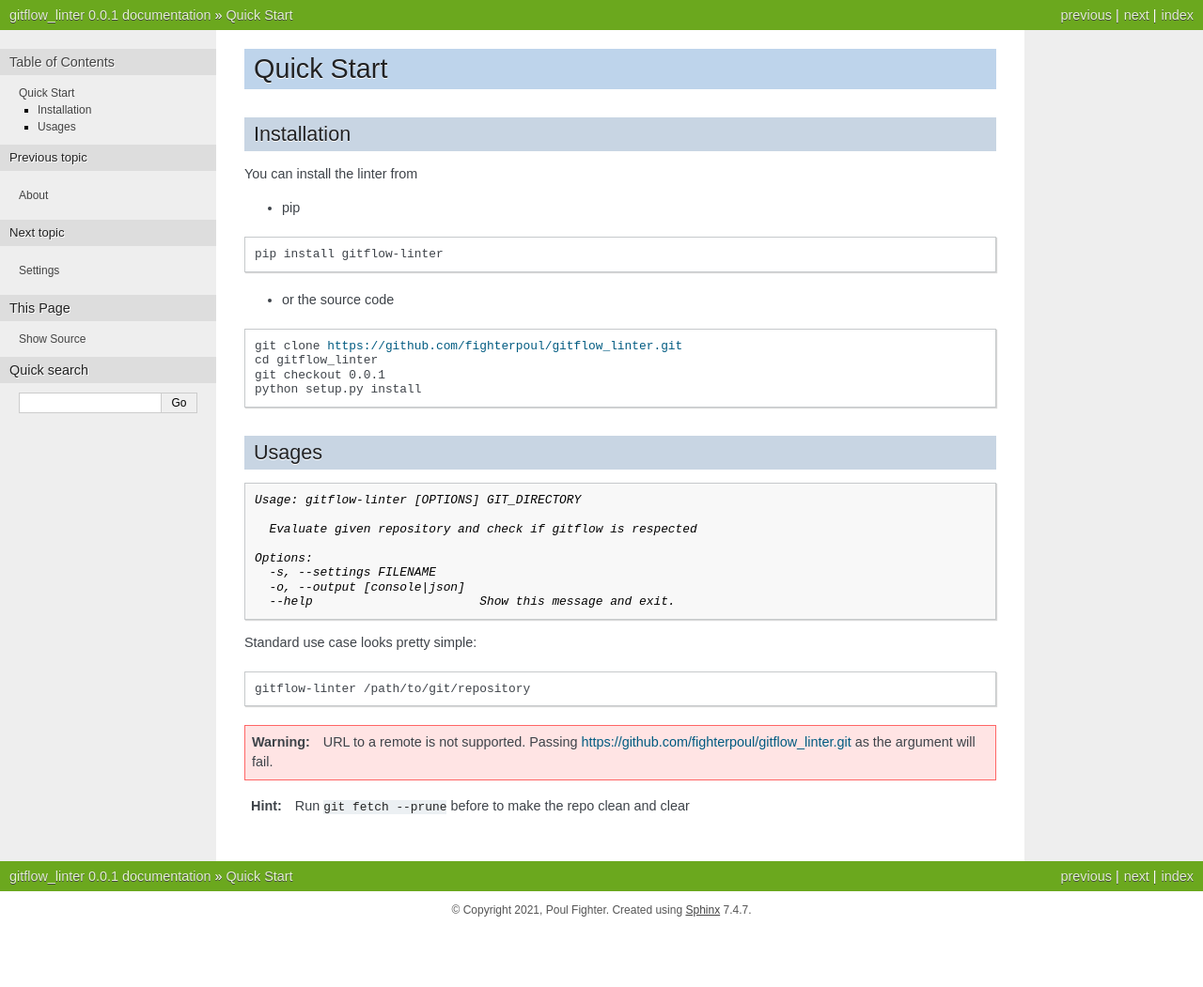
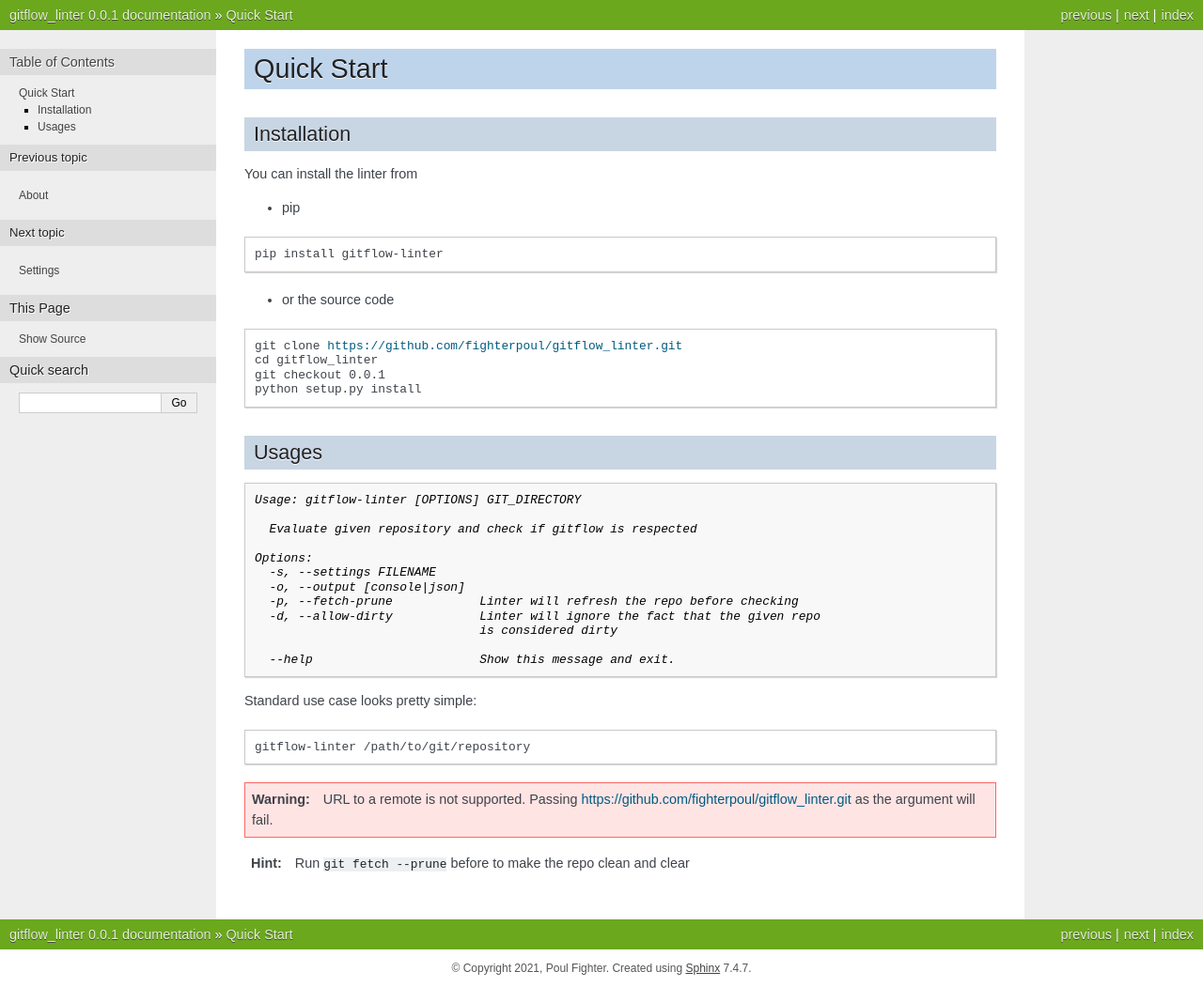
Before and after one commit to fighterpoul/gitflow_linter, a Sphinx documentation site: the page built from docs/quickstart.rst, in a window 1280 px wide. Shown: the whole page at 94% size. Built offline with Sphinx 7.4.7, drawn with Linux system fonts in a browser that asks for light colours; the version number is read from the project's files by our own code; before the commit the page ends 989 px from its top, so only the background shows below that.

Commit message:
Update doc after changes

```diff
--- a/docs/help.txt
+++ b/docs/help.txt
@@ -5,4 +5,8 @@ Usage: gitflow-linter [OPTIONS] GIT_DIRECTORY
 Options:
   -s, --settings FILENAME
   -o, --output [console|json]
+  -p, --fetch-prune            Linter will refresh the repo before checking
+  -d, --allow-dirty            Linter will ignore the fact that the given repo
+                               is considered dirty
+
   --help                       Show this message and exit.
--- a/docs/index.html
+++ b/docs/index.html
@@ -71,6 +71,10 @@ python setup.py install</pre>
 <span class="go">Options:</span>
 <span class="go">  -s, --settings FILENAME</span>
 <span class="go">  -o, --output [console|json]</span>
+<span class="go">  -p, --fetch-prune            Linter will refresh the repo before checking</span>
+<span class="go">  -d, --allow-dirty            Linter will ignore the fact that the given repo</span>
+<span class="go">                               is considered dirty</span>
+
 <span class="go">  --help                       Show this message and exit.</span>
 </pre></div>
 </div>
@@ -267,7 +271,7 @@ Plugin is just a list of visitors that are subscribed to check corresponding rul
 <p>From a plugin perspective, those are the most important classes:</p>
 <dl class="py class">
 <dt class="sig sig-object py" id="gitflow_linter.repository.Repository">
-<em class="property"><span class="pre">class</span> </em><span class="sig-prename descclassname"><span class="pre">gitflow_linter.repository.</span></span><span class="sig-name descname"><span class="pre">Repository</span></span><span class="sig-paren">(</span><em class="sig-param"><span class="n"><span class="pre">repo</span></span><span class="p"><span class="pre">:</span></span> <span class="n"><span class="pre">git.repo.base.Repo</span></span></em>, <em class="sig-param"><span class="n"><span class="pre">gitflow</span></span><span class="p"><span class="pre">:</span></span> <span class="n"><a class="reference internal" href="index.html#gitflow_linter.rules.Gitflow" title="gitflow_linter.rules.Gitflow"><span class="pre">gitflow_linter.rules.Gitflow</span></a></span></em><span class="sig-paren">)</span><a class="headerlink" href="#gitflow_linter.repository.Repository" title="Permalink to this definition">¶</a></dt>
+<em class="property"><span class="pre">class</span> </em><span class="sig-prename descclassname"><span class="pre">gitflow_linter.repository.</span></span><span class="sig-name descname"><span class="pre">Repository</span></span><span class="sig-paren">(</span><em class="sig-param"><span class="n"><span class="pre">repo</span></span><span class="p"><span class="pre">:</span></span> <span class="n"><span class="pre">git.repo.base.Repo</span></span></em>, <em class="sig-param"><span class="n"><span class="pre">gitflow</span></span><span class="p"><span class="pre">:</span></span> <span class="n"><a class="reference internal" href="index.html#gitflow_linter.rules.Gitflow" title="gitflow_linter.rules.Gitflow"><span class="pre">gitflow_linter.rules.Gitflow</span></a></span></em>, <em class="sig-param"><span class="n"><span class="pre">should_fetch</span></span><span class="o"><span class="pre">=</span></span><span class="default_value"><span class="pre">False</span></span></em>, <em class="sig-param"><span class="n"><span class="pre">allow_dirty</span></span><span class="o"><span class="pre">=</span></span><span class="default_value"><span class="pre">False</span></span></em><span class="sig-paren">)</span><a class="headerlink" href="#gitflow_linter.repository.Repository" title="Permalink to this definition">¶</a></dt>
 <dd><dl class="py method">
 <dt class="sig sig-object py" id="gitflow_linter.repository.Repository.raw_query">
 <span class="sig-name descname"><span class="pre">raw_query</span></span><span class="sig-paren">(</span><em class="sig-param"><span class="n"><span class="pre">query</span></span><span class="p"><span class="pre">:</span></span> <span class="n"><span class="pre">callable</span></span></em>, <em class="sig-param"><span class="n"><span class="pre">predicate</span></span><span class="p"><span class="pre">:</span></span> <span class="n"><span class="pre">Optional</span><span class="p"><span class="pre">[</span></span><span class="pre">callable</span><span class="p"><span class="pre">]</span></span></span> <span class="o"><span class="pre">=</span></span> <span class="default_value"><span class="pre">None</span></span></em>, <em class="sig-param"><span class="n"><span class="pre">map_line</span></span><span class="p"><span class="pre">:</span></span> <span class="n"><span class="pre">Optional</span><span class="p"><span class="pre">[</span></span><span class="pre">callable</span><span class="p"><span class="pre">]</span></span></span> <span class="o"><span class="pre">=</span></span> <span class="default_value"><span class="pre">None</span></span></em><span class="sig-paren">)</span><a class="headerlink" href="#gitflow_linter.repository.Repository.raw_query" title="Permalink to this definition">¶</a></dt>
```
Also changed, not shown: README.md (+4 -0 lines).
